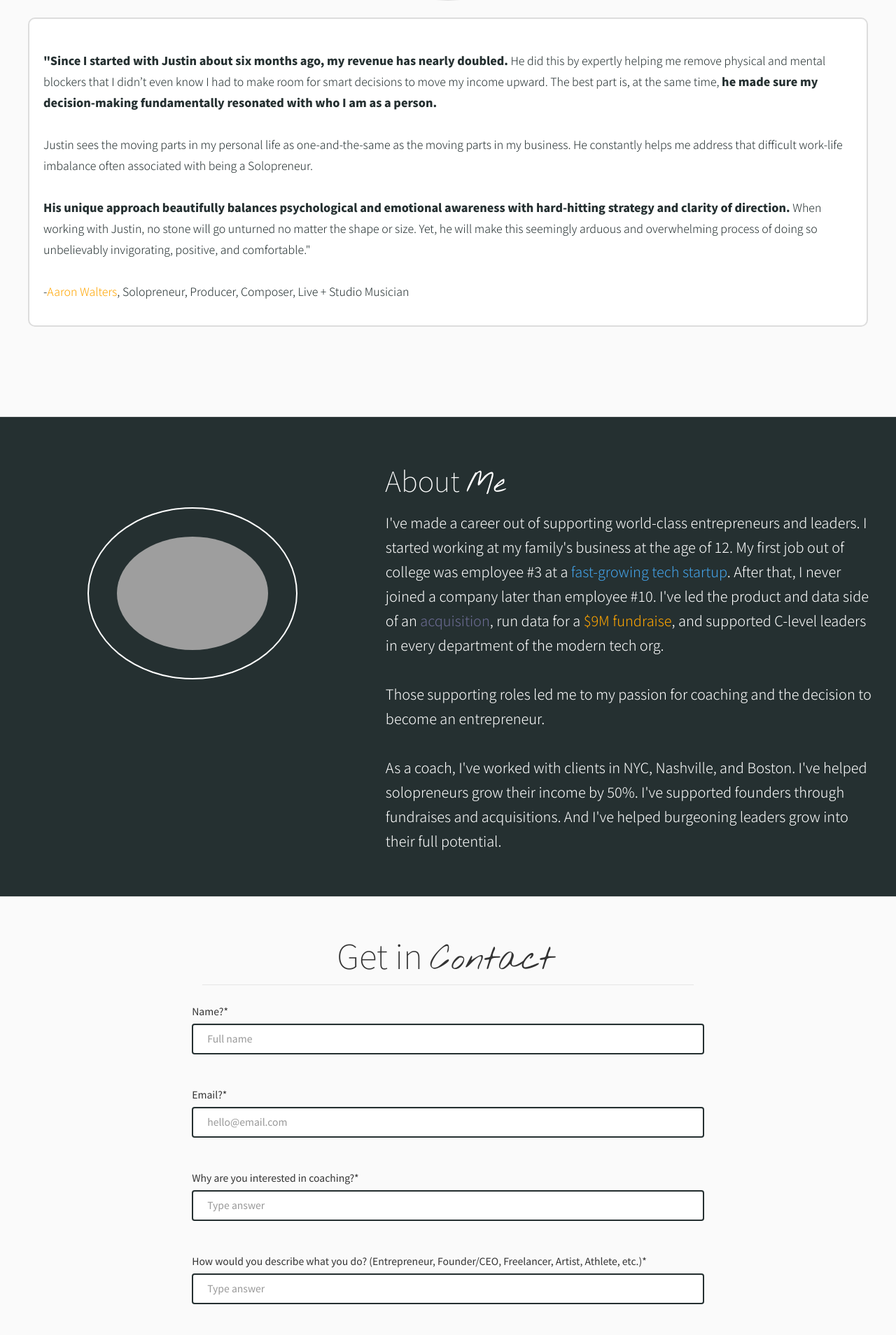
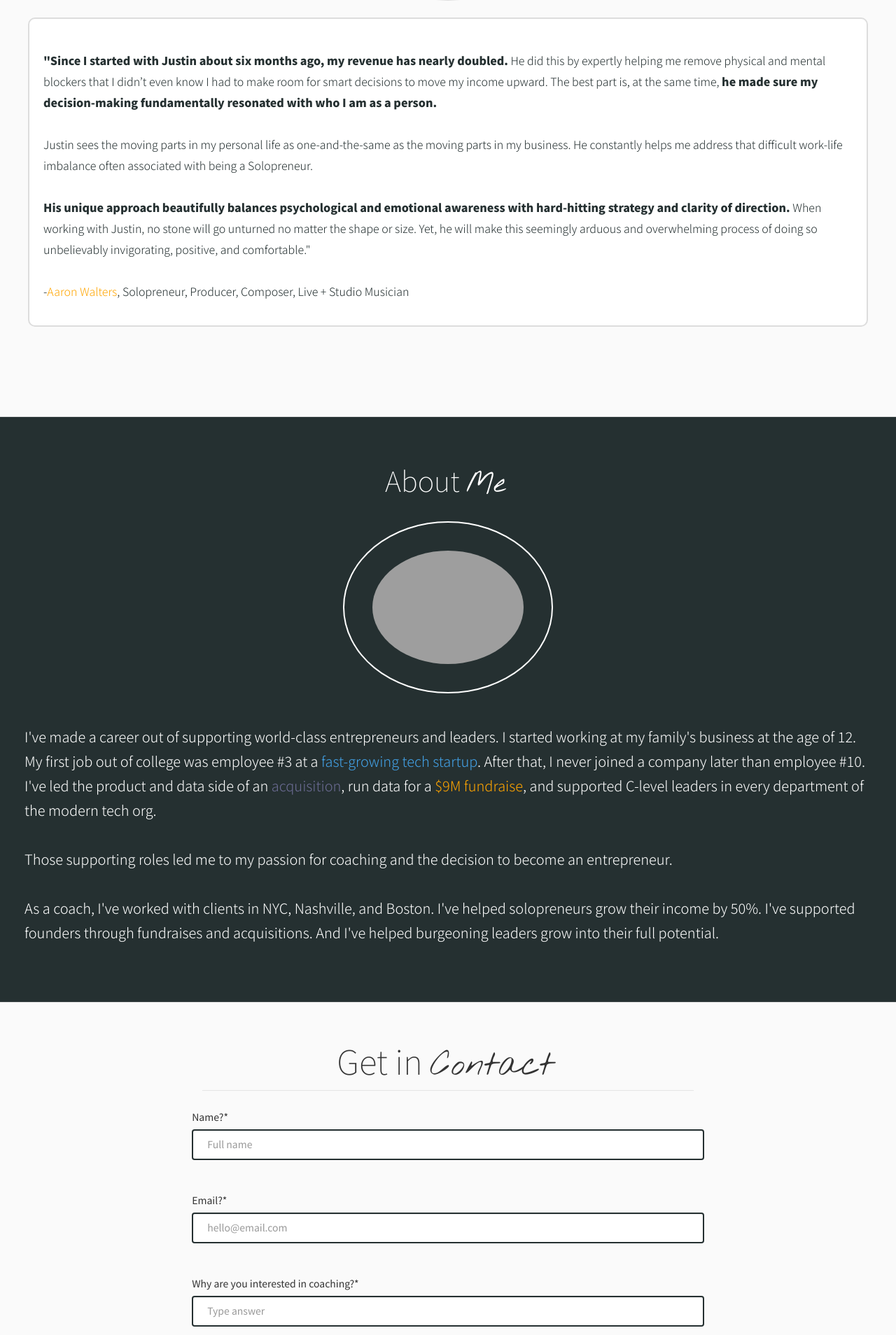
Before and after one commit to justinmulvs/website, a PHP site: page / in a window 1280 px wide. Shown: the part 4592-6500 px from the top of the page at 70% size. Run offline with PHP 8.4, Linux system fonts and the light colour scheme; grey boxes are pictures that could not be loaded.

Commit message:
about section fix

```diff
--- a/css/main.css
+++ b/css/main.css
@@ -137,7 +137,7 @@ PAGE: HOME
 
 #about-photo {
 	border-radius: 100%;
-	width: 100%;
+	/*width: 100%;*/
 	max-width: 475px;
 	padding: 40px;
 	border: 2px solid #fff;
--- a/css/responsive.css
+++ b/css/responsive.css
@@ -107,7 +107,7 @@
 
 @media screen AND (min-width: 1400px) {
 	#bio{
-		/*margin-left: 80px;*/
+		margin-left: 80px;
 		padding-right: 50px;
 	}
 /*
@@ -239,6 +239,12 @@
 
 }
 
+@media screen and (max-width: 375px) {
+    #about-photo, #profile-photo, .testimonial-photo {
+        width: 90vw;
+    }
+}
+
 @media screen and (min-width: 320px) {
 	.light {
 		font-size: 40px
--- a/index.html
+++ b/index.html
@@ -262,12 +262,12 @@
 					<h1 class="light">About <span class="font-change-handwritten-header">Me</span></h1>
 				</div>
 			</div>
-			<div class="row">
-				<div class="col-md-5 col-sm-12 text-center my-auto">
+			<div class="row flex-about">
+				<div class="col-md-6 col-sm-12 text-center my-auto">
 					<img class="img-fluid" src="assets/images/About.png" alt="Picture of Justin Mulvaney"
 						id="about-photo">
 				</div>
-				<div class="col-md-7 col-sm-12 about-me" id="bio">
+				<div class="about-me" id="bio">
 					<p class="bigp">I've made a career out of supporting world-class entrepreneurs and leaders. I started working at
 						my
 						family's business at the age of 12. My first job out of college was employee #3 at a <span
```
